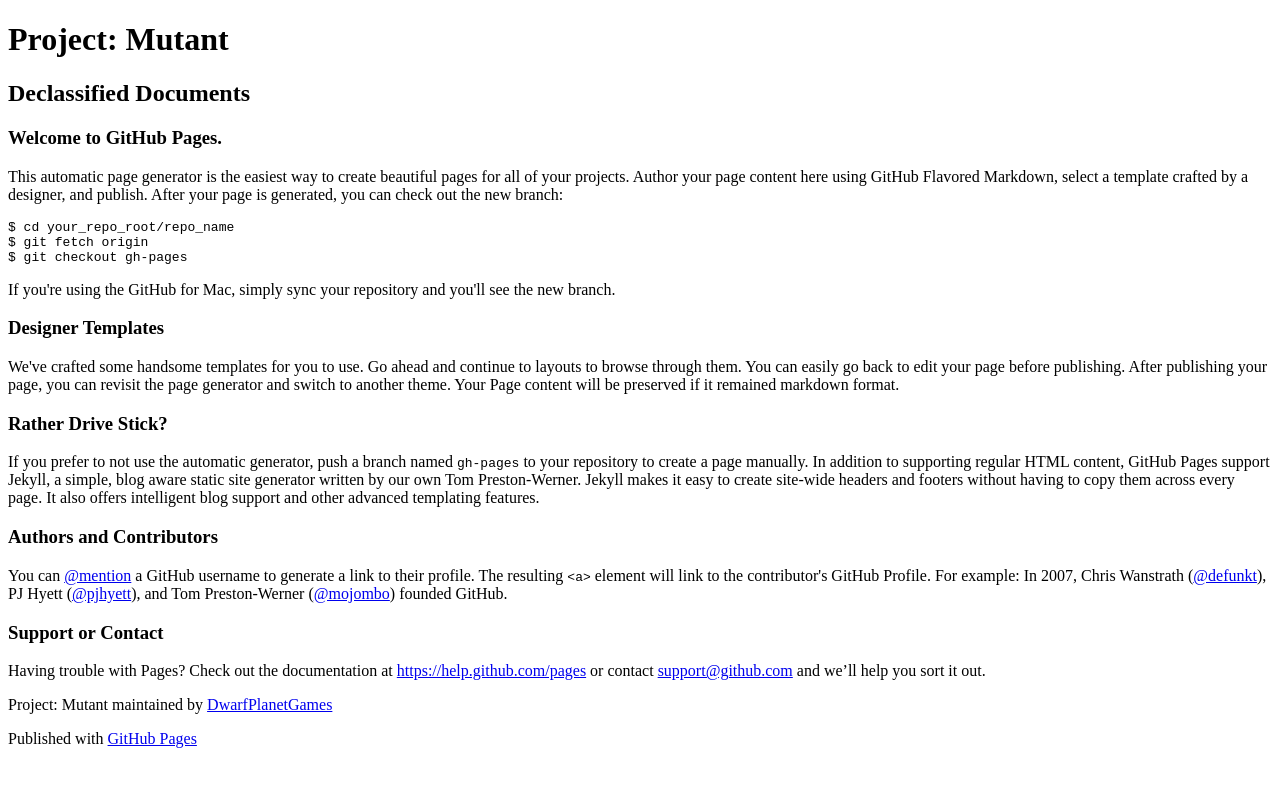
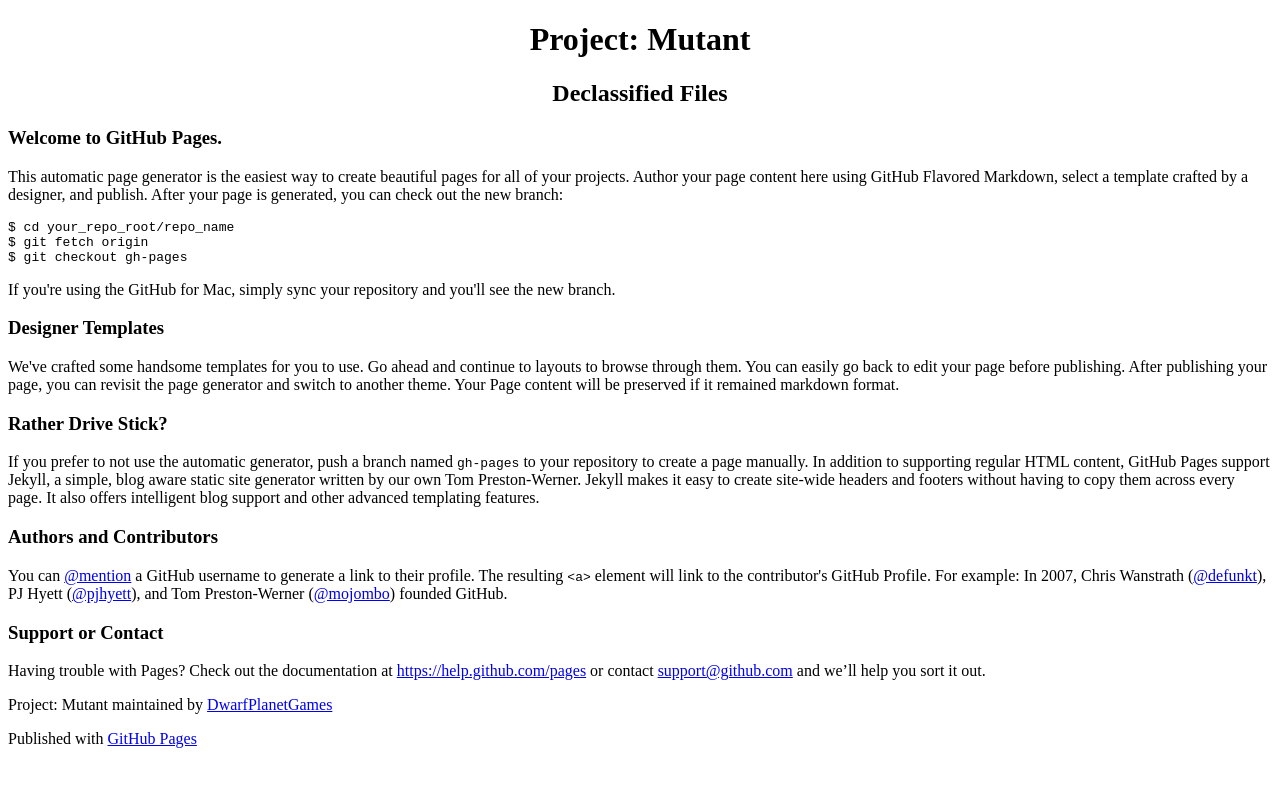
Before and after one commit to DwarfPlanetGames/pm, a plain HTML site: page index.html in a window 1280 px wide. Drawn offline with Linux system fonts and the light colour scheme.

Commit message:
Update index.html

```diff
--- a/index.html
+++ b/index.html
@@ -4,7 +4,7 @@
   <head>
     <meta charset='utf-8'>
     <meta http-equiv="X-UA-Compatible" content="chrome=1">
-    <meta name="description" content="Project: Mutant : Government Documents">
+    <meta name="description" content="Project: Mutant : Declassified Files">
 
     <title>Project: Mutant</title>
   </head>
@@ -14,10 +14,10 @@
     <!-- HEADER -->
     <div id="header_wrap" class="outer">
         <header class="inner">
-          <centered>
+          <center>
             <h1 id="project_title">Project: Mutant</h1>
-            <h2 id="project_tagline">Declassified Documents</h2>
-          </centered>
+            <h2 id="project_tagline">Declassified Files</h2>
+          </center>
         </header>
     </div>
 
```
